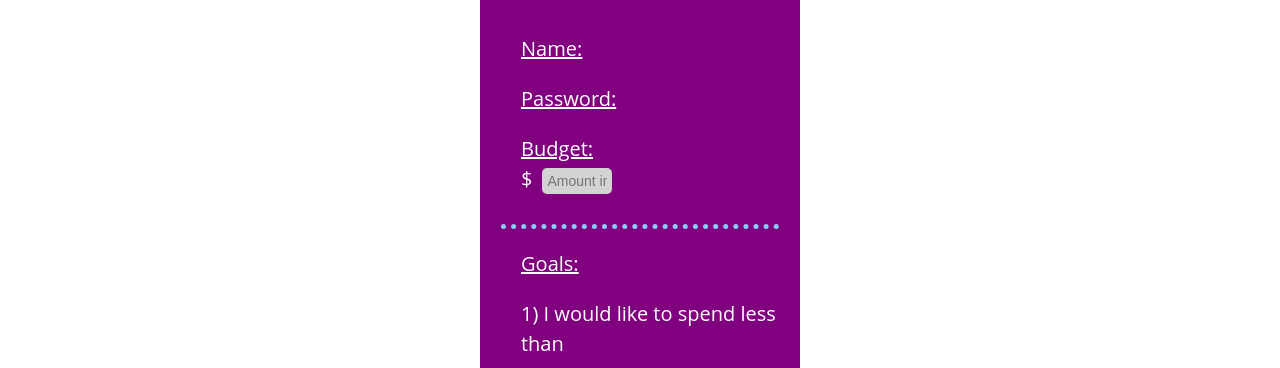
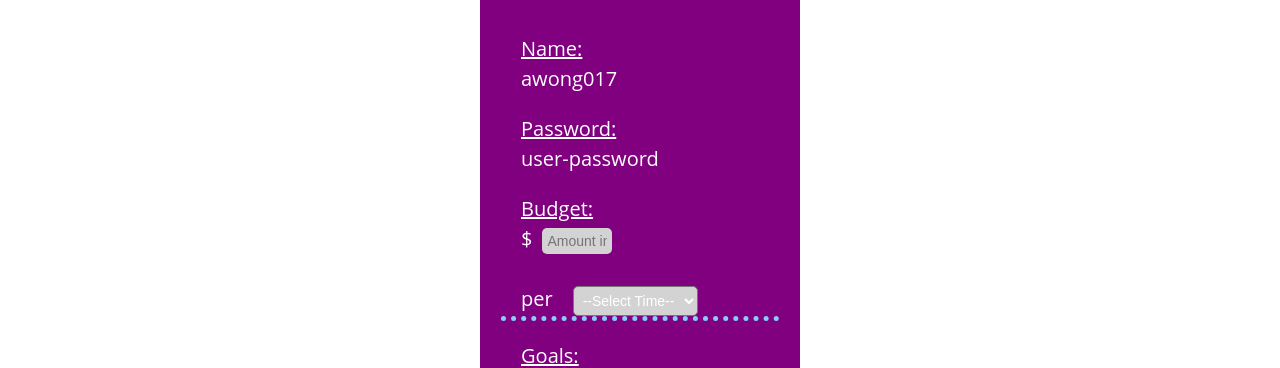
Before and after one commit to awong017/xpense, a React (Create React App) app: page /profile in a window 1280 px wide. Shown: the part 282-650 px from the top of the page. Built offline with nearby package versions, Linux system fonts and the light colour scheme; no server answers.

Commit message:
began implementing requests to express server

```diff
--- a/src/App.js
+++ b/src/App.js
@@ -14,16 +14,81 @@ import config from './config';
 class App extends Component {
 
   state = {
-    users: [],
+    users: [
+      {
+        id: "user-ID",
+        userName: "awong017",
+        password: "asdfasdf1"
+      },
+      {
+        id: "user-ID2",
+        userName: "clara94",
+        password: "user-password"
+      }
+    ],
     userNameError: "",
     passwordError: "",
-    currentUser: {},
-    expenses: [],
+    currentUser: {
+      id: "user-ID",
+      userName: "awong017",
+      password: "user-password"
+    },
+    expenses: [
+      {
+      id: '1',
+      date: 1572817683000,
+      name: 'Aburi Sushi',
+      description: 'aaa',
+      cost: parseFloat('50'),
+      category: 'Food',
+      userID: "user-ID"
+    },
+    {
+      id: '2',
+      date: 1572718583000,
+      name: 'Dim Sum',
+      description: 'aaa',
+      cost: parseFloat('34.34'),
+      category: 'Food',
+      userID: "user-ID"
+    },
+    {
+      id: '3',
+      date: 1572618483000,
+      name: 'Gas',
+      description: 'aaa',
+      cost: parseFloat('78.12'),
+      category: 'Gas',
+      userID: "user-ID"
+    },
+    {
+      id: '4',
+      date: 1572518383000,
+      name: 'Laptop',
+      description: 'aaa',
+      cost: parseFloat('500.33'),
+      category: 'Electronics',
+      userID: "user-ID"
+    },
+
+    ],
     nameError: "",
     descriptionError: "",
     costError: "",
     categoryError: "",
-    categories: [],
+    categories: [
+      {
+        id: '11',
+        name:'Food'
+      },
+      {
+        id: '12',
+        name:'Gas'
+      },
+      {
+        id: '13',
+        name: 'Electronics'
+      }],
     currentCategory: "All",
     filteredExpenses: [],
     budget: {},
--- a/src/Profile/profile.css
+++ b/src/Profile/profile.css
@@ -36,13 +36,31 @@
     width: 75%;
 }
 
+.budget-text {
+    display: inline;
+    margin-left: 20px;
+}
+
+.budget-time-frame {
+    display: inline;
+    margin-left: 20px;
+    background-color: lightgrey;
+    padding: 5px 5px;
+    font-size: 14px;
+    color: white;
+}
+
+.time-frame-menu {
+    display: inline;
+}
+
 .dollar-sign {
     float: left;
     margin-top: 0px;
     margin-left: 20px;
 }
 
-.dollar-input {
+.budget-input {
     border: purple;
     background-color: lightgray;
     color: white;
--- a/src/Profile/profile.js
+++ b/src/Profile/profile.js
@@ -44,8 +44,18 @@ class Profile extends Component {
                         <div>
                             <label className="profile-label">Budget: </label>
                             <p className="dollar-sign">$</p>
-                            <input type="text" className="dollar-input" onChange={(e) => this.updateProfile(e.target.value, goal1, category1, goal2, category2)} placeholder="Amount in USD"></input>
+                            <input type="text" className="budget-input" onChange={(e) => this.updateProfile(e.target.value, goal1, category1, goal2, category2)} placeholder="Amount in USD"></input>
                             <div className="error">{budgetError}</div>
+                            <p className = "budget-text">per</p>
+                            <div className = "time-frame-menu">
+                                <select className = "budget-time-frame">
+                                    <option>--Select Time--</option>
+                                    <option>Day</option>
+                                    <option>Week</option>
+                                    <option>Month</option>
+                                    <option>Year</option>
+                                </select>
+                            </div>
                         </div>
                         <div className="goals-section">
                             <label className="goals-label">Goals: </label>
```
